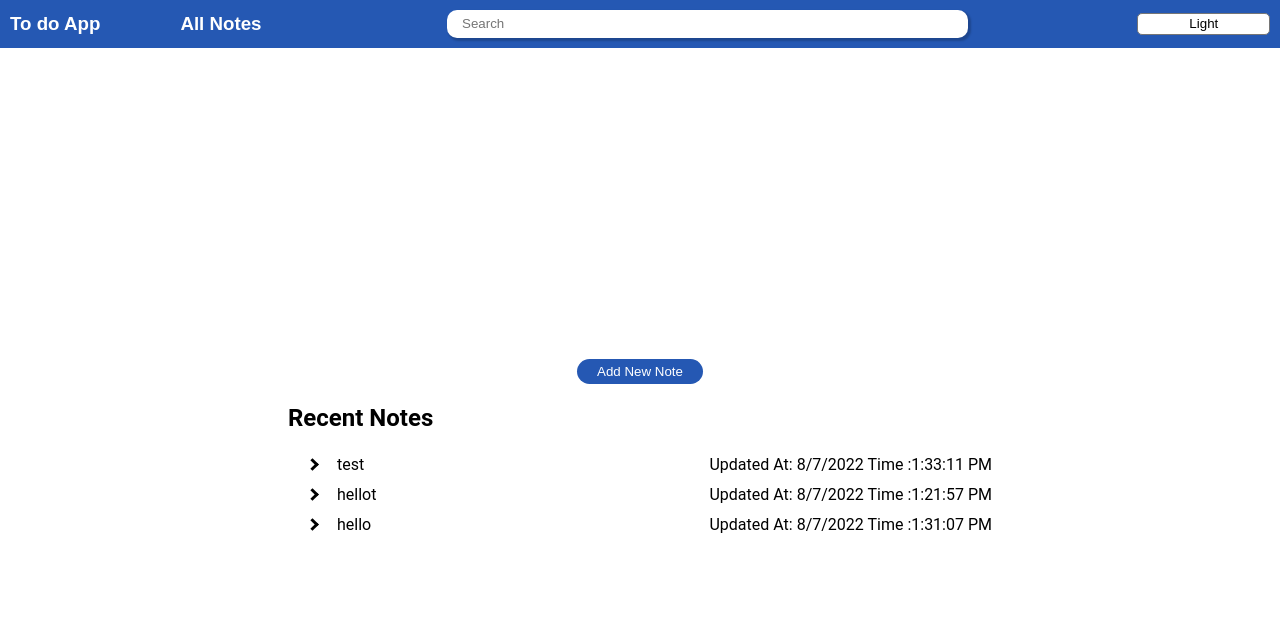
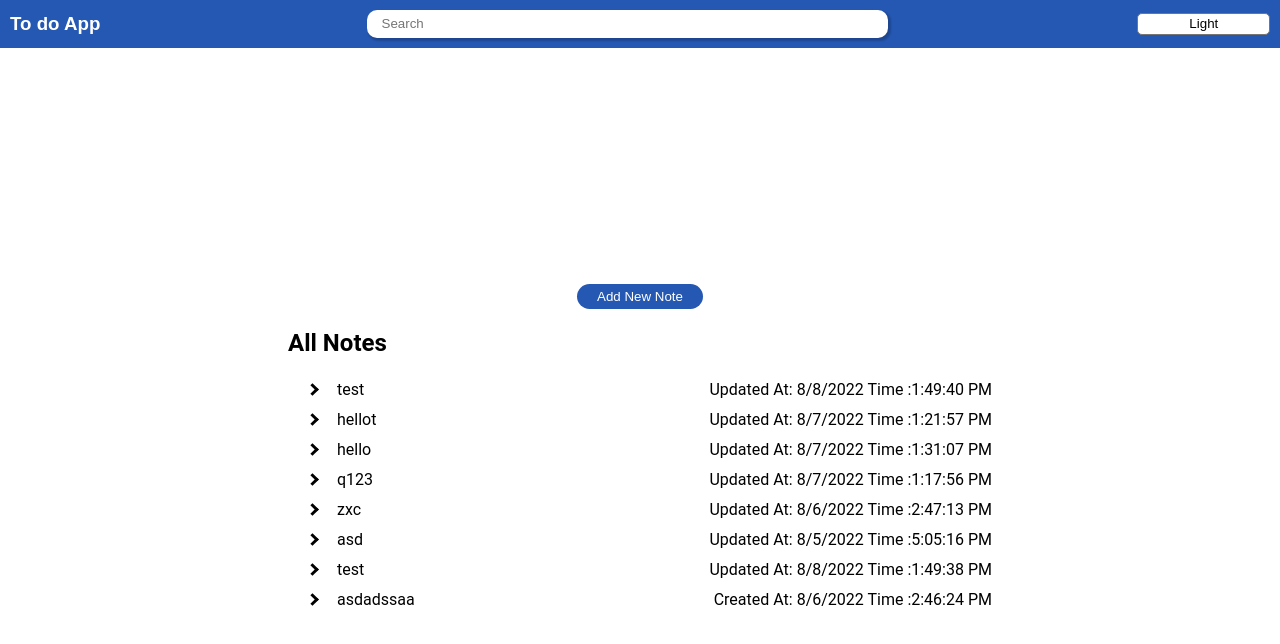
Before and after one commit to MKM327/Todo-App, a Next.js app: page / in a window 1280 px wide. Shown: the top 644 px of the page. Built offline with nearby package versions, Linux system fonts and the light colour scheme.

Commit message:
reverted the allnotes tab and placed it to main page

```diff
--- a/components/To do items/TodoContent.js
+++ b/components/To do items/TodoContent.js
@@ -1,4 +1,4 @@
-import { useContext } from "react";
+import { useContext, useState } from "react";
 import { TodoContext } from "../../Contexts/TodoContext";
 import TodoItem from "./TodoItem";
 import { MenuContext } from "../../Contexts/MenuContext";
@@ -19,14 +19,18 @@ const ButtonRow = () => {
 };
 const TodoContent = () => {
   const { todoData } = useContext(TodoContext);
+
+  const [page, setPage] = useState(1);
   return (
     <div>
       <ButtonRow />
-      <h2>Recent Notes</h2>
+      <h2>All Notes</h2>
 
-      {todoData.slice(0, 3).map((todoItem) => {
-        return <TodoItem todoItem={todoItem} />;
-      })}
+      <div className="all-todo">
+        {todoData.map((todoItem) => {
+          return <TodoItem todoItem={todoItem} />;
+        })}
+      </div>
     </div>
   );
 };
--- a/components/Toolbar/Toolbar.js
+++ b/components/Toolbar/Toolbar.js
@@ -8,9 +8,6 @@ const NavigationHeaders = () => {
     <div className="toolbar-header">
       <Link href={"/"}>
         <h3 className="toolbar-header">To do App</h3>
-      </Link>
-      <Link href={"Notes"}>
-        <h3 className="toolbar-header">All Notes</h3>
       </Link>
     </div>
   );
--- a/data.json
+++ b/data.json
@@ -2,9 +2,9 @@
   {
     "Header": "test",
     "Description": "test",
-    "Finished": true,
+    "Finished": false,
     "id": 13,
-    "Date": "Updated At: 8/7/2022 Time :1:33:11 PM"
+    "Date": "Updated At: 8/8/2022 Time :1:49:40 PM"
   },
   {
     "Header": "hellot",
@@ -45,7 +45,7 @@
     "Header": "test",
     "Description": "test",
     "id": 8,
-    "Date": "Updated At: 8/6/2022 Time :2:59:08 PM",
+    "Date": "Updated At: 8/8/2022 Time :1:49:38 PM",
     "Finished": false
   },
   {
--- a/styles/toolbar.css
+++ b/styles/toolbar.css
@@ -87,10 +87,3 @@
 .toolbar-search-result{
     text-decoration:line-through;
 }
-.toolbar-header{
-    display: flex;
-    gap:5em;
-    align-items: center;
-    justify-content: space-between;
-
-}
```
Also changed, not shown: pages/Notes/index.js (deleted, +0 -13 lines).
